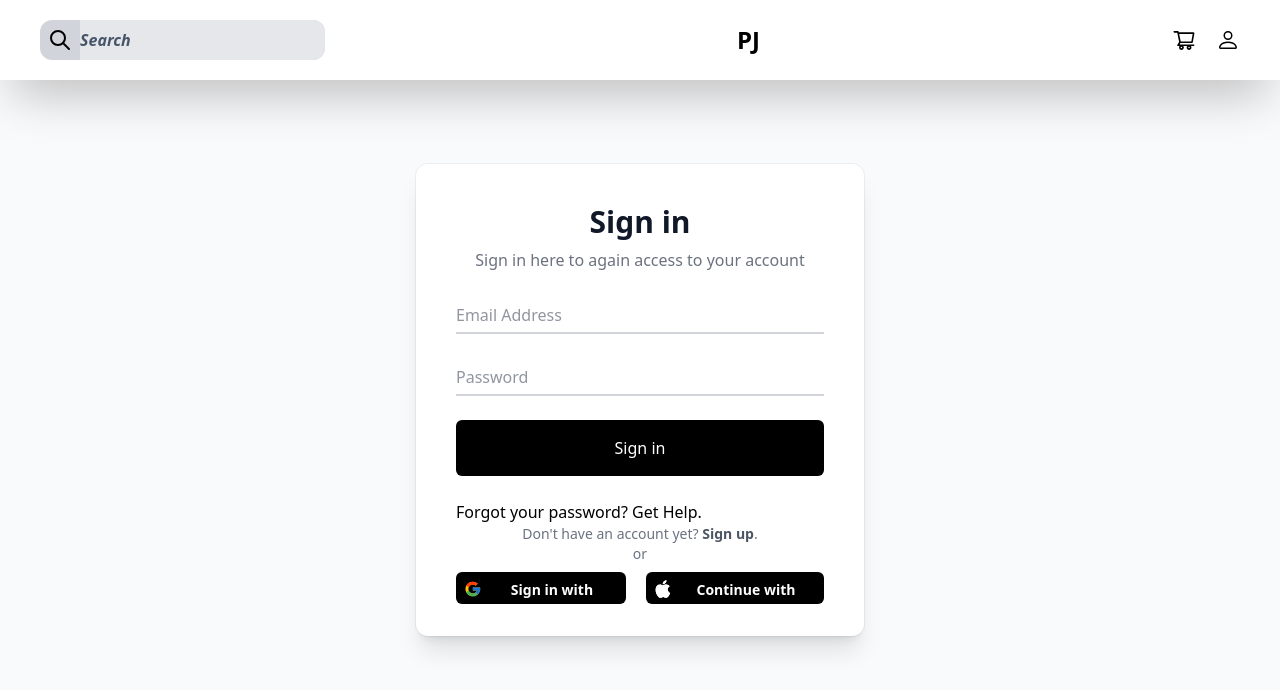
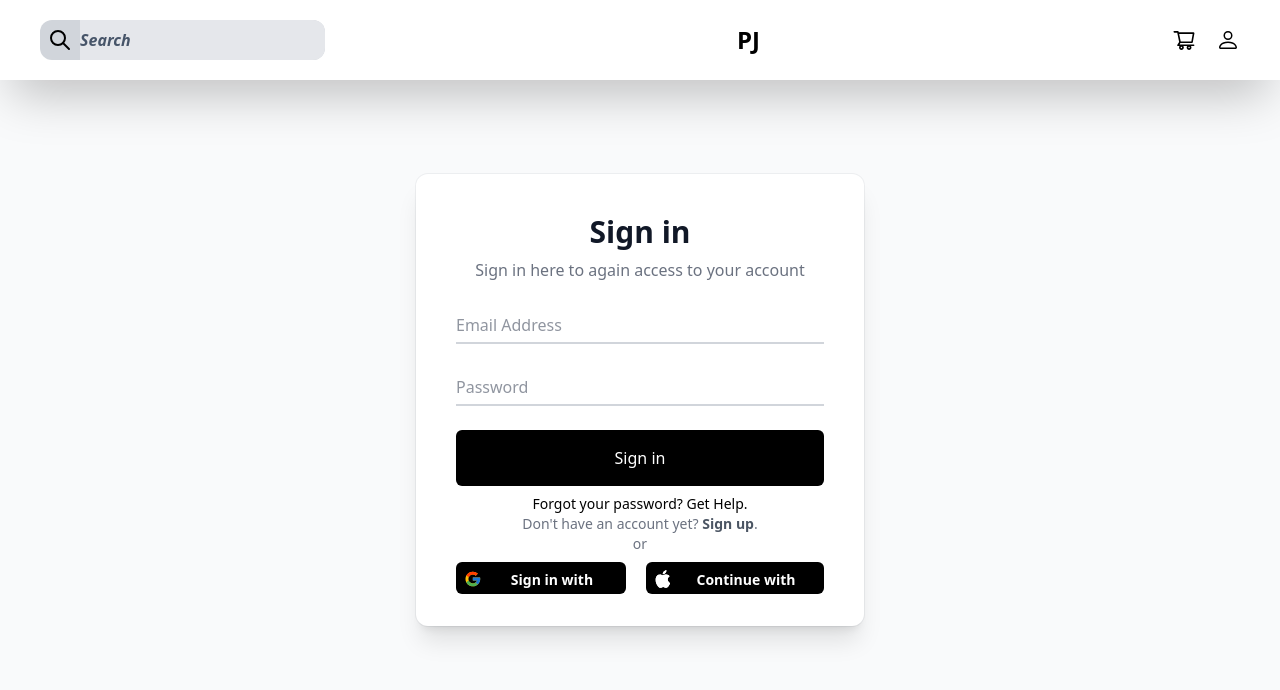
Before and after one commit to Wediah/shoppingsite, a Next.js app: page /Signin in a window 1280 px wide. Shown: the top 690 px of the page. Built offline with nearby package versions, Linux system fonts and the light colour scheme.

Commit message:
styles reset text

```diff
--- a/pages/Signin.tsx
+++ b/pages/Signin.tsx
@@ -30,10 +30,10 @@ function Signin() {
                                 <input type="password" name='password' id='password' placeholder='Password' className='peer mt-1 w-full border-b-2 border-gray-300 px-0 py-1 placeholder:text-transparent focus:border-gray-500m focus:outline-none' />
                                 <label htmlFor="password" className='pointer-events-none absolute top-0 left-0 origin-left -translate-y-1/2 transform text-sm text-gray-800 opacity-75 transition-all duration-100 ease-in-out peer-placeholder-shown:top-1/2 peer-placeholder-shown:text-base peer-placeholder-shown:text-gray-500 peer-focus:top-0 peerr-focus:pl-0 peer-focus:text-sm peer-focus:text-gray-800'>Password</label>
                             </div>
-                            <div className="my-6">
+                            <div className="mt-6 mb-2">
                                 <button type="submit" className="w-full rounded-md bg-black px-3 py-4 text-white focus:bg-gray-600 focus:outline-none">Sign in</button>
                             </div>
-                            <p>Forgot your password? <a href=""> Get Help.</a></p>
+                            <p className="text-center text-sm">Forgot your password? <a href=""> Get Help.</a></p>
                             <p className="text-center text-sm text-gray-500">Don&#x27;t have an account yet? <a href="#!" className="font-semibold text-gray-600 hover:underline focus:text-gray-800 focus:outline-none" onClick={() => router.push('/Signup')}>Sign up</a>.</p>
                             <p className='text-center text-sm text-gray-500'>or</p>
                             <div className='flex gap-5 justify-center mt-2'>
```
